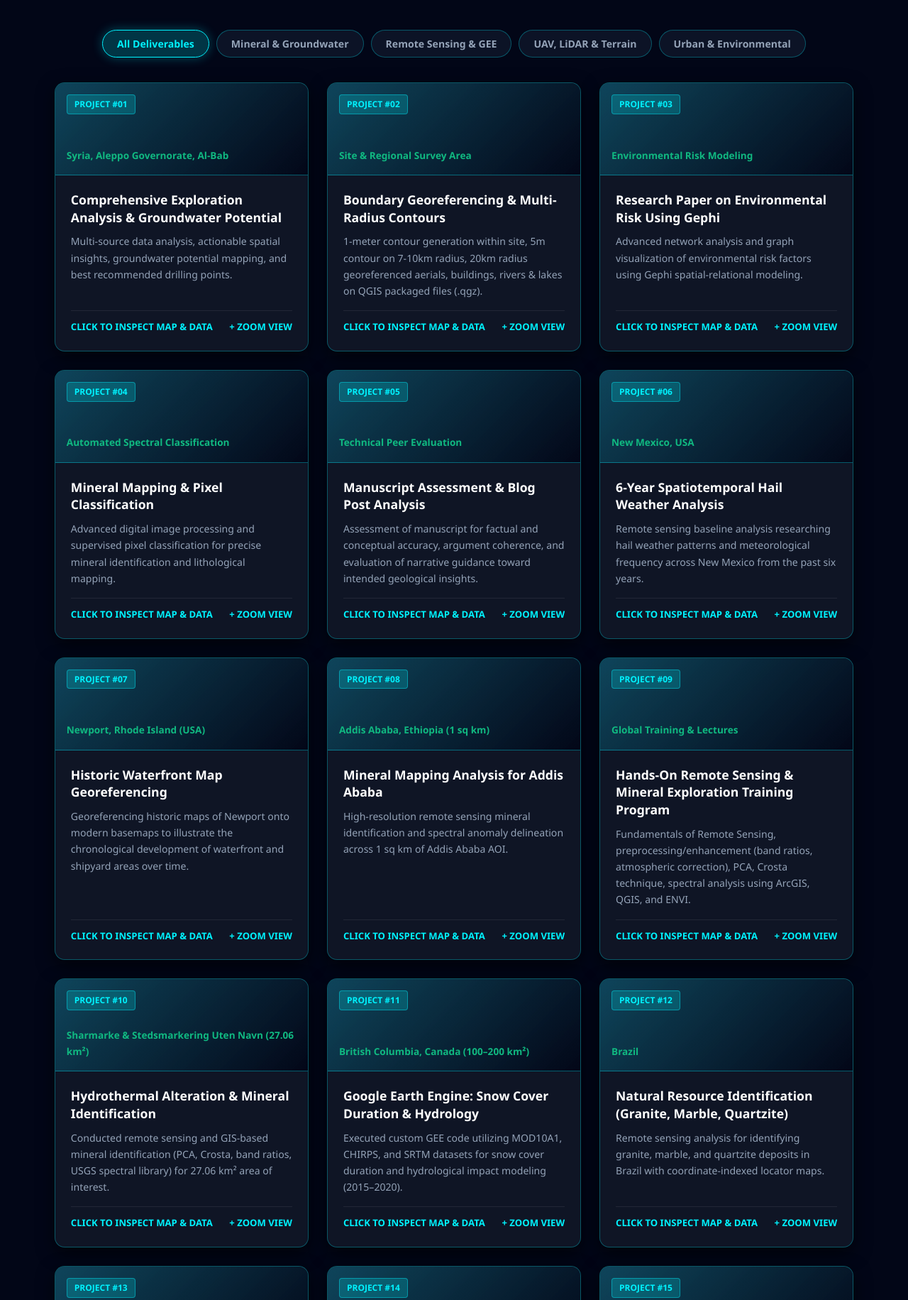
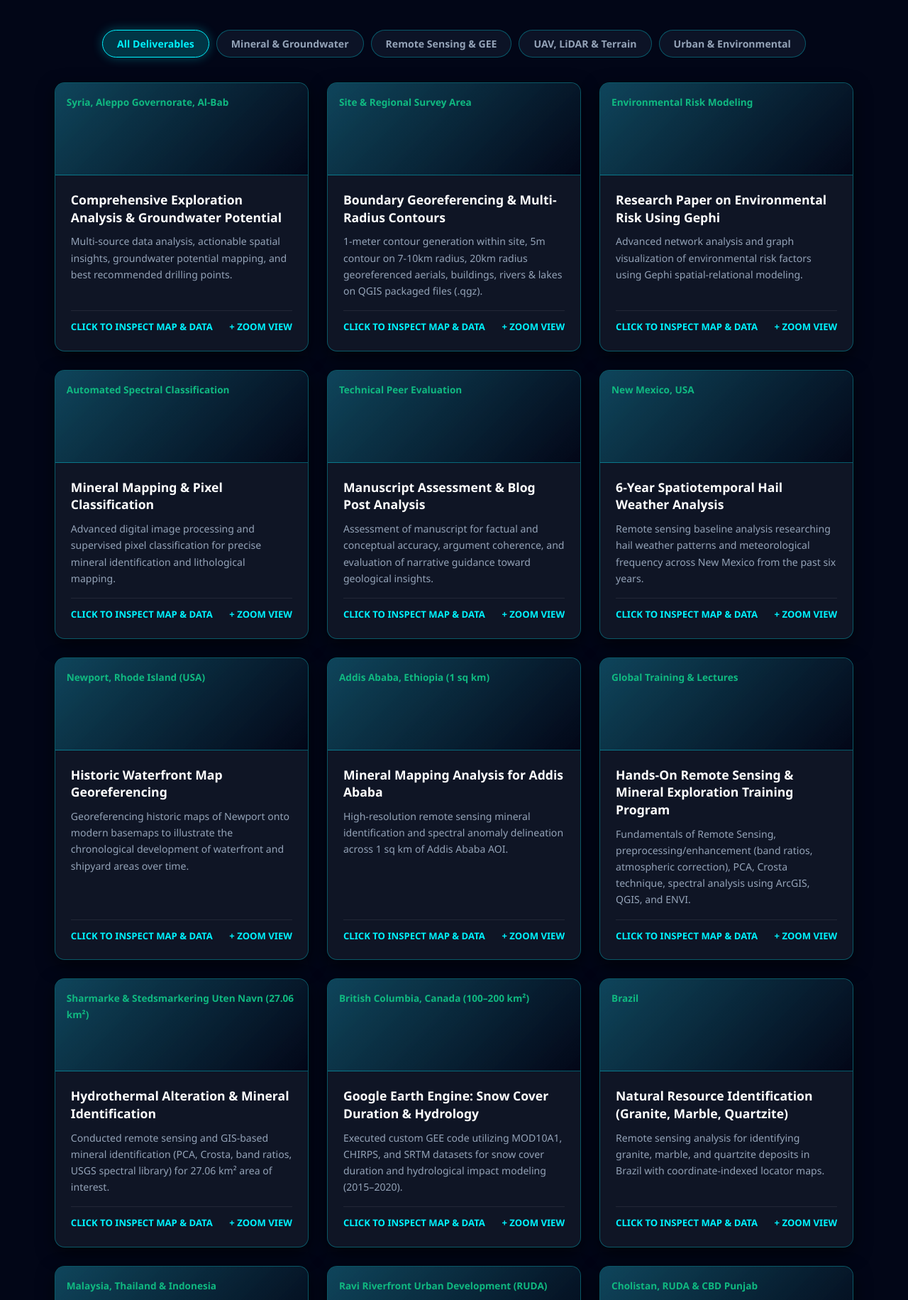
Before and after one commit to rashidgeoscientist-gis/rashidgeoscientist-gis.github.io, a plain HTML site: page index.html in a window 1280 px wide. Shown: the part 1365-3196 px from the top of the page at 71% size. Drawn offline with Linux system fonts and the light colour scheme.

Commit message:
Add files via upload

```diff
--- a/index.html
+++ b/index.html
@@ -288,16 +288,6 @@
             flex-direction: column;
             justify-content: space-between;
         }
-        .project-num {
-            align-self: flex-start;
-            background: rgba(0, 242, 254, 0.2);
-            color: var(--accent);
-            border: 1px solid rgba(0, 242, 254, 0.4);
-            padding: 3px 10px;
-            border-radius: 4px;
-            font-size: 0.75rem;
-            font-weight: 800;
-        }
         .project-loc {
             font-size: 0.85rem;
             color: var(--accent-secondary);
@@ -375,6 +365,7 @@
             cursor: pointer;
             font-weight: bold;
         }
+        .modal-close:hover { background: #ef4444; color: #fff; }
         .modal-title { font-size: 1.5rem; color: #fff; margin-bottom: 8px; padding-right: 40px; font-weight: 900; }
         .modal-meta { color: var(--accent); font-size: 0.9rem; font-weight: 700; margin-bottom: 20px; }
 
@@ -549,10 +540,8 @@
         </div>
 
         <div class="projects-grid">
-            <!-- Project 1 -->
             <div class="project-card" data-category="mineral" onclick="openModal('p1')">
                 <div class="project-banner">
-                    <span class="project-num">PROJECT #01</span>
                     <span class="project-loc">Syria, Aleppo Governorate, Al-Bab</span>
                 </div>
                 <div class="project-body">
@@ -562,10 +551,8 @@
                 </div>
             </div>
 
-            <!-- Project 2 -->
             <div class="project-card" data-category="terrain" onclick="openModal('p2')">
                 <div class="project-banner">
-                    <span class="project-num">PROJECT #02</span>
                     <span class="project-loc">Site & Regional Survey Area</span>
                 </div>
                 <div class="project-body">
@@ -575,10 +562,8 @@
                 </div>
             </div>
 
-            <!-- Project 3 -->
             <div class="project-card" data-category="infra" onclick="openModal('p3')">
                 <div class="project-banner">
-                    <span class="project-num">PROJECT #03</span>
                     <span class="project-loc">Environmental Risk Modeling</span>
                 </div>
                 <div class="project-body">
@@ -588,10 +573,8 @@
                 </div>
             </div>
 
-            <!-- Project 4 -->
             <div class="project-card" data-category="mineral" onclick="openModal('p4')">
                 <div class="project-banner">
-                    <span class="project-num">PROJECT #04</span>
                     <span class="project-loc">Automated Spectral Classification</span>
                 </div>
                 <div class="project-body">
@@ -601,23 +584,19 @@
                 </div>
             </div>
 
-            <!-- Project 5 -->
             <div class="project-card" data-category="infra" onclick="openModal('p5')">
                 <div class="project-banner">
-                    <span class="project-num">PROJECT #05</span>
                     <span class="project-loc">Technical Peer Evaluation</span>
                 </div>
                 <div class="project-body">
                     <h3>Manuscript Assessment & Blog Post Analysis</h3>
-                    <p>Assessment of manuscript for factual and conceptual accuracy, argument coherence, and evaluation of narrative guidance toward intended geological insights.</p>
+                    <p>Assessment of manuscript for factual and conceptual accuracy, argument coherence, and evaluation of narrative guidance toward geological insights.</p>
                     <div class="inspect-hint"><span>Click to Inspect Map & Data</span><span>+ Zoom View</span></div>
                 </div>
             </div>
 
-            <!-- Project 6 -->
             <div class="project-card" data-category="rs" onclick="openModal('p6')">
                 <div class="project-banner">
-                    <span class="project-num">PROJECT #06</span>
                     <span class="project-loc">New Mexico, USA</span>
                 </div>
                 <div class="project-body">
@@ -627,10 +606,8 @@
                 </div>
             </div>
 
-            <!-- Project 7 -->
             <div class="project-card" data-category="terrain" onclick="openModal('p7')">
                 <div class="project-banner">
-                    <span class="project-num">PROJECT #07</span>
                     <span class="project-loc">Newport, Rhode Island (USA)</span>
                 </div>
                 <div class="project-body">
@@ -640,10 +617,8 @@
                 </div>
             </div>
 
-            <!-- Project 8 -->
             <div class="project-card" data-category="mineral" onclick="openModal('p8')">
                 <div class="project-banner">
-                    <span class="project-num">PROJECT #08</span>
                     <span class="project-loc">Addis Ababa, Ethiopia (1 sq km)</span>
                 </div>
                 <div class="project-body">
@@ -653,10 +628,8 @@
                 </div>
             </div>
 
-            <!-- Project 9 -->
             <div class="project-card" data-category="mineral" onclick="openModal('p9')">
                 <div class="project-banner">
-                    <span class="project-num">PROJECT #09</span>
                     <span class="project-loc">Global Training & Lectures</span>
                 </div>
                 <div class="project-body">
@@ -666,10 +639,8 @@
                 </div>
             </div>
 
-            <!-- Project 10 -->
             <div class="project-card" data-category="mineral" onclick="openModal('p10')">
                 <div class="project-banner">
-                    <span class="project-num">PROJECT #10</span>
                     <span class="project-loc">Sharmarke & Stedsmarkering Uten Navn (27.06 km²)</span>
                 </div>
                 <div class="project-body">
@@ -679,10 +650,8 @@
                 </div>
             </div>
 
-            <!-- Project 11 -->
             <div class="project-card" data-category="rs" onclick="openModal('p11')">
                 <div class="project-banner">
-                    <span class="project-num">PROJECT #11</span>
                     <span class="project-loc">British Columbia, Canada (100–200 km²)</span>
                 </div>
                 <div class="project-body">
@@ -692,10 +661,8 @@
                 </div>
             </div>
 
-            <!-- Project 12 -->
             <div class="project-card" data-category="mineral" onclick="openModal('p12')">
                 <div class="project-banner">
-                    <span class="project-num">PROJECT #12</span>
                     <span class="project-loc">Brazil</span>
                 </div>
                 <div class="project-body">
@@ -705,10 +672,8 @@
                 </div>
             </div>
 
-            <!-- Project 13 -->
             <div class="project-card" data-category="rs" onclick="openModal('p13')">
                 <div class="project-banner">
-                    <span class="project-num">PROJECT #13</span>
                     <span class="project-loc">Malaysia, Thailand & Indonesia</span>
                 </div>
                 <div class="project-body">
@@ -718,10 +683,8 @@
                 </div>
             </div>
 
-            <!-- Project 14 -->
             <div class="project-card" data-category="infra" onclick="openModal('p14')">
                 <div class="project-banner">
-                    <span class="project-num">PROJECT #14</span>
                     <span class="project-loc">Ravi Riverfront Urban Development (RUDA)</span>
                 </div>
                 <div class="project-body">
@@ -731,15 +694,13 @@
                 </div>
             </div>
 
-            <!-- Project 15 -->
             <div class="project-card" data-category="infra" onclick="openModal('p15')">
                 <div class="project-banner">
-                    <span class="project-num">PROJECT #15</span>
                     <span class="project-loc">Cholistan, RUDA & CBD Punjab</span>
                 </div>
                 <div class="project-body">
                     <h3>Green Initiative Cholistan, IEE & Environmental Baseline Mapping</h3>
-                    <p>Initial Environmental Examination (IEE), environmental baseline mapping, land-use analysis, soil and water assessment, impact identification, GIS sensitivity mapping, electrical resistivity, and mitigation monitoring.</p>
+                    <p>Initial Environmental Examination (IEE), environmental baseline mapping, land-use analysis, soil and water assessment, impact identification, GIS sensitivity mapping, electrical resistivity, and monitoring maps.</p>
                     <div class="inspect-hint"><span>Click to Inspect Map & Data</span><span>+ Zoom View</span></div>
                 </div>
             </div>
@@ -790,7 +751,7 @@
     <section id="contact">
         <div class="contact-banner">
             <h2>Connect for Global Research & Geospatial Collaborations</h2>
-            <p style="color: var(--text-muted); margin-top: 8px;">Available for Doctoral Study PhD Research Opportunities, International Geology/GIS Roles, and Consultancy.</p>
+            <p style="color: var(--text-muted); margin-top: 8px;">Available for PhD Research Opportunities, International GIS/Geology Roles, and Consultancy.</p>
             <div class="contact-links">
                 <a href="mailto:rashidgeologist55@gmail.com">rashidgeologist55@gmail.com</a>
                 <a href="https://www.linkedin.com/in/rashid-menhas-669397158" target="_blank">LinkedIn</a>
@@ -833,9 +794,7 @@
         </div>
     </div>
 
-    <!-- Scripts: Animated World Map, LiDAR & Sensor Canvas + Modal Logic -->
     <script>
-        // Animated Canvas Background (World Map grid, LiDAR pulses, Sensors)
         const canvas = document.getElementById('geoCanvas');
         const ctx = canvas.getContext('2d');
         let width, height;
@@ -863,7 +822,6 @@
             ctx.strokeStyle = 'rgba(0, 242, 254, 0.12)';
             ctx.lineWidth = 1;
 
-            // Draw grid lines (GIS Grid Vibe)
             const gridSize = 60;
             for (let x = 0; x < width; x += gridSize) {
                 ctx.beginPath(); ctx.moveTo(x, 0); ctx.lineTo(x, height); ctx.stroke();
@@ -872,7 +830,6 @@
                 ctx.beginPath(); ctx.moveTo(0, y); ctx.lineTo(width, y); ctx.stroke();
             }
 
-            // Draw moving nodes & LiDAR pulses
             particles.forEach((p, index) => {
                 p.x += p.vx; p.y += p.vy;
                 if (p.x < 0 || p.x > width) p.vx *= -1;
@@ -881,7 +838,6 @@
                 ctx.fillStyle = '#00f2fe';
                 ctx.beginPath(); ctx.arc(p.x, p.y, p.radius, 0, Math.PI * 2); ctx.fill();
 
-                // Connect close particles (Sensor Network effect)
                 for (let j = index + 1; j < particles.length; j++) {
                     let p2 = particles[j];
                     let dist = Math.hypot(p.x - p2.x, p.y - p2.y);
@@ -896,7 +852,6 @@
         }
         drawGeoBackground();
 
-        // Project Popup Database (All 15 Projects)
         const projectData = {
             p1: { title: "Comprehensive Exploration Analysis & Groundwater Potential", meta: "Syria, Aleppo Governorate, Al-Bab | Mineral & Groundwater", img: "https://images.unsplash.com/photo-1524661135-423995f22d0b?auto=format&fit=crop&w=1200&q=80", scope: "Multi-source spatial analysis, groundwater potential mapping, geological structure inference, and identification of recommended drilling points.", formats: "QGIS Projects, GeoTIFF, Shapefiles, Technical Report." },
             p2: { title: "Boundary Georeferencing & Multi-Radius Contours", meta: "Site & Regional Area | UAV, LiDAR & Terrain", img: "https://images.unsplash.com/photo-1508614589041-895b88991e3e?auto=format&fit=crop&w=1200&q=80", scope: "1-meter site contour generation, 5m contour on 7-10km radius, 20km radius georeferenced aerials, buildings on-site, and rivers/lakes on 10km radius.", formats: "QGIS packaged files (.qgz), Vector Contours, Orthomosaics." },
@@ -915,7 +870,6 @@
             p15: { title: "Green Initiative Cholistan, IEE & Environmental Baseline Mapping", meta: "Cholistan, RUDA & CBD Punjab | Environmental Assessment", img: "https://images.unsplash.com/photo-1483728642387-6c3bdd6c93e5?auto=format&fit=crop&w=1200&q=80", scope: "Initial Environmental Examination (IEE), environmental baseline mapping, land-use analysis, soil and water assessment, impact identification, GIS sensitivity mapping, electrical resistivity, and monitoring maps.", formats: "IEE Reports, Baseline Maps, ERS/ERT Models." }
         };
 
-        // Modal & Zoom Logic
         let currentZoom = 1;
         function openModal(id) {
             const p = projectData[id];
@@ -938,7 +892,6 @@
             document.getElementById('mImg').style.transform = `scale(1)`;
         }
 
-        // Category Filter
         function filterProjects(category, btn) {
             document.querySelectorAll('.filter-btn').forEach(b => b.classList.remove('active'));
             btn.classList.add('active');
```
